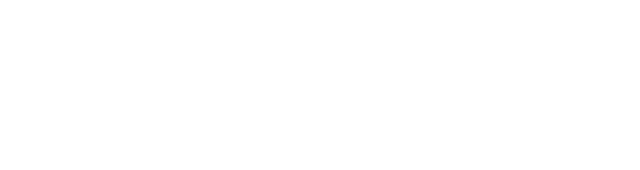
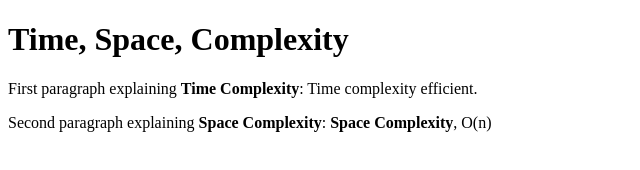
Before and after one commit to acciojob/time-and-space-complexity-itssoothsayer, a website: page main.html in a window 1280 px wide. Shown: the whole page, without its empty margins (0-640 px from the left). Drawn offline with Linux system fonts and the light colour scheme.

Commit message:
created a submission

```diff
--- a/main.html
+++ b/main.html
@@ -4,13 +4,18 @@
 
 <head>
 	<link rel="stylesheet" href="styles.css">
+	<title>Time Space Complexity</title>
 </head>
 
 <body>
-	<!-- the entire body must be written by student -->
-    <script type="text/javascript" src="./script.js">
-</script>
+	<!-- Heading for the document -->
+	<h1>Time, Space, Complexity</h1>
 
+	<!-- First paragraph explaining Time Complexity -->
+	<p>First paragraph explaining <strong>Time Complexity</strong>: Time complexity efficient.</p>
+
+	<!-- Second paragraph explaining Space Complexity -->
+	<p>Second paragraph explaining <strong>Space Complexity</strong>: <b>Space Complexity</b>, O(n)</p>
 </body>
 
 </html>
```
